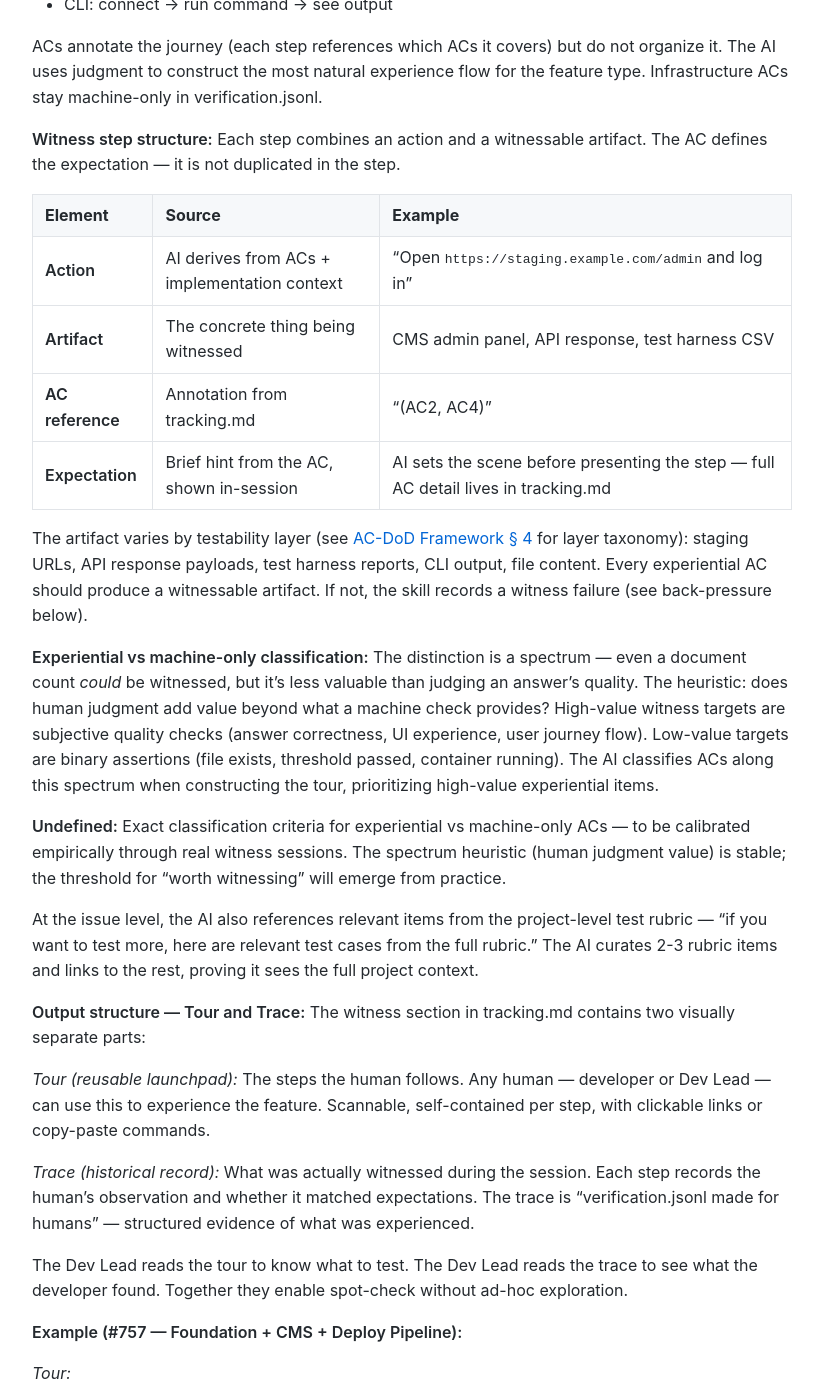
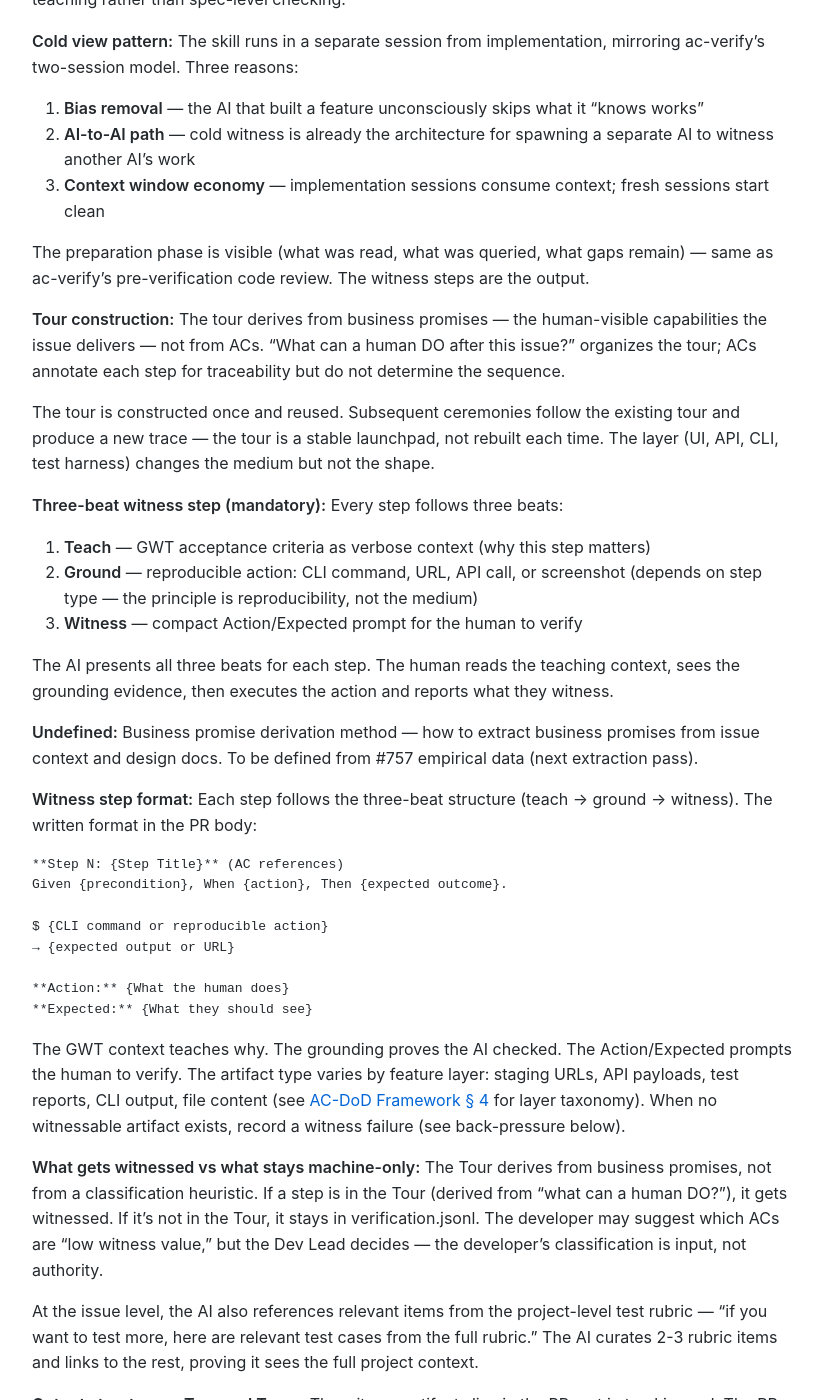
Before and after one commit to MariusWilsch/public-wilsch-ai-pages, a Jekyll site: the page built from global/dev-lead-witness-review-system.md, in a window 1280 px wide and 1400 px high, scrolled down 7332 px. Shown: the whole window, without its empty margins (228-1051 px from the left). Built offline with Jekyll 4.4.1, drawn with Linux system fonts in a browser that asks for light colours; our own code applies the rules of GitHub Pages for plain Markdown files; some of the changed text lies outside the part shown.

Commit message:
Sync from hippocampus 2026-03-01

````diff
--- a/global/dev-lead-witness-review-system.md
+++ b/global/dev-lead-witness-review-system.md
@@ -43,8 +43,8 @@ Ship with Confidence defines three quality layers. Each layer has a different ow
 |-------|-------|-------|--------|
 | **Sanity Check** | Developer | Does it run? Does it not crash? | Pass/fail in session |
 | **AC Verification** | Developer (AI) | Is the system state correct? Objective, automatable. | `verification.jsonl` — machine-readable trace |
-| **Human Witness (Deep)** | Developer | Does the experience work? AI-guided teaching session, one step at a time. | Witness section in `tracking.md` — steps, expected, witnessed |
-| **Human Witness (Spot-check)** | Dev Lead | Quick validation using developer's witness trace. | Issue comment: approval or feedback items routed back to developer |
+| **Human Witness (Deep)** | Developer | Does the experience work? AI-guided teaching session, one step at a time. | Tour in PR body, Trace as PR comments |
+| **Human Witness (Spot-check)** | Dev Lead | Quick validation using developer's witness Tour in PR. | Issue comment: findings routed back to developer |
 
 **Key distinction — Verification vs Validation:** AC verification catches *specified* failures (system state checks via automation). Human witness catches *unspecified* failures (experience quality via human judgment). These are different layers, not different depths of the same thing. See [AC-DoD Framework § 1](https://mariuswilsch.github.io/public-wilsch-ai-pages/global/ac-dod-framework) for the three-gate model.
 
@@ -54,13 +54,24 @@ The tour is structured as a natural experience flow, not per-AC tests. Each tour
 
 No design-time witness hints are needed. The ACs themselves serve as the source — the AI derives concrete steps post-implementation because URLs, paths, and credentials only stabilize after the feature is built.
 
-The AI presents steps one-by-one to the human. The human executes each step, reports what they see, and the AI records findings in the tracking.md witness section. The developer runs the witness session for deep coverage. The Dev Lead follows the same trace for spot-check (pick 2-3 steps based on judgment, verify on staging).
+The AI presents steps one-by-one to the human. The human executes each step, reports what they see, and the AI records findings as PR comments (Trace). The developer runs the witness session for deep coverage. The Dev Lead follows the same Tour in the PR for spot-check (pick 2-3 steps based on judgment, verify on staging).
 
 **The teaching test (Feynman principle):** The AI that built the feature must prove understanding by teaching the human to experience it. The witness session is not a test plan — it is a teaching demonstration. If the AI's instructions don't match what the human sees, either the implementation or the AI's understanding has gaps. This separation also future-proofs to AI-to-AI validation: swap the human executor for a second AI in a fresh context (no implementation bias).
 
 **Attention mode:** Human witness requires single-window focus. Implementation and spec work can be multi-terminal. The Dev Lead cannot review while doing other work — same constraint as spec-design review.
 
-**Spot-check methodology:** The Dev Lead follows the developer's witness trace in tracking.md. Pick 2-3 steps based on the Dev Lead's own judgment — no curated recommendations needed from the developer. Execute on staging, form judgment. The witness trace IS the prepared material — no separate artifact needed. If the trace is missing or incomplete, that itself is the signal: the developer didn't witness their work.
+**Spot-check methodology:** The Dev Lead opens the PR and follows the developer's witness Tour. Pick 2-3 steps based on the Dev Lead's own judgment — no curated recommendations needed from the developer. Execute on staging, form judgment. The Tour IS the prepared material — no separate artifact needed. If the Tour is missing or incomplete, that itself is the signal: the developer didn't witness their work.
+
+**Ceremony checks (fail-fast cascade):** Before witness begins, the Dev Lead walks through a pre-flight checklist. The /witness skill presents each check; the human decides pass or fail. A failed check is itself a finding — it may block witness or become the primary feedback item.
+
+| # | Check | Gate |
+|---|-------|------|
+| 1 | PR exists (on the code repo, open — not draft) | Hard — no PR → no witness |
+| 2 | Spec review completed (ACs in tracking.md) | Hard — no spec → no tour |
+| 3 | Witness report posted (developer ran deep witness) | Soft — absence is the finding |
+| 4 | Deployed to staging | Hard — nothing to witness |
+| 5 | Implementation conversations linked | Soft — limits teaching depth |
+| 6 | tracking.md in the code repo (co-located with implementation) | Soft — absence is the finding |
 
 **Tour examples (feature-type determines shape):**
 
@@ -167,37 +178,47 @@ Each layer adds teaching depth. tracking.md gives the spec. The project index gi
 
 The preparation phase is visible (what was read, what was queried, what gaps remain) — same as ac-verify's pre-verification code review. The witness steps are the output.
 
-**Tour construction:** The tour is always a journey — a natural sequential experience, not a per-AC checklist. The layer (UI, API, CLI, test harness) changes the medium but not the shape:
-- UI: navigate → interact → see result
-- RAG/API: open interface → input query → see response
-- CLI: connect → run command → see output
+**Tour construction:** The tour derives from business promises — the human-visible capabilities the issue delivers — not from ACs. "What can a human DO after this issue?" organizes the tour; ACs annotate each step for traceability but do not determine the sequence.
 
-ACs annotate the journey (each step references which ACs it covers) but do not organize it. The AI uses judgment to construct the most natural experience flow for the feature type. Infrastructure ACs stay machine-only in verification.jsonl.
+The tour is constructed once and reused. Subsequent ceremonies follow the existing tour and produce a new trace — the tour is a stable launchpad, not rebuilt each time. The layer (UI, API, CLI, test harness) changes the medium but not the shape.
 
-**Witness step structure:** Each step combines an action and a witnessable artifact. The AC defines the expectation — it is not duplicated in the step.
+**Three-beat witness step (mandatory):** Every step follows three beats:
+1. **Teach** — GWT acceptance criteria as verbose context (why this step matters)
+2. **Ground** — reproducible action: CLI command, URL, API call, or screenshot (depends on step type — the principle is reproducibility, not the medium)
+3. **Witness** — compact Action/Expected prompt for the human to verify
 
-| Element | Source | Example |
-|---------|--------|---------|
-| **Action** | AI derives from ACs + implementation context | "Open `https://staging.example.com/admin` and log in" |
-| **Artifact** | The concrete thing being witnessed | CMS admin panel, API response, test harness CSV |
-| **AC reference** | Annotation from tracking.md | "(AC2, AC4)" |
-| **Expectation** | Brief hint from the AC, shown in-session | AI sets the scene before presenting the step — full AC detail lives in tracking.md |
+The AI presents all three beats for each step. The human reads the teaching context, sees the grounding evidence, then executes the action and reports what they witness.
 
-The artifact varies by testability layer (see [AC-DoD Framework § 4](https://mariuswilsch.github.io/public-wilsch-ai-pages/global/ac-dod-framework) for layer taxonomy): staging URLs, API response payloads, test harness reports, CLI output, file content. Every experiential AC should produce a witnessable artifact. If not, the skill records a witness failure (see back-pressure below).
+**Undefined:** Business promise derivation method — how to extract business promises from issue context and design docs. To be defined from #757 empirical data (next extraction pass).
 
-**Experiential vs machine-only classification:** The distinction is a spectrum — even a document count *could* be witnessed, but it's less valuable than judging an answer's quality. The heuristic: does human judgment add value beyond what a machine check provides? High-value witness targets are subjective quality checks (answer correctness, UI experience, user journey flow). Low-value targets are binary assertions (file exists, threshold passed, container running). The AI classifies ACs along this spectrum when constructing the tour, prioritizing high-value experiential items.
+**Witness step format:** Each step follows the three-beat structure (teach → ground → witness). The written format in the PR body:
 
-**Undefined:** Exact classification criteria for experiential vs machine-only ACs — to be calibrated empirically through real witness sessions. The spectrum heuristic (human judgment value) is stable; the threshold for "worth witnessing" will emerge from practice.
+```
+**Step N: {Step Title}** (AC references)
+Given {precondition}, When {action}, Then {expected outcome}.
+
+$ {CLI command or reproducible action}
+→ {expected output or URL}
+
+**Action:** {What the human does}
+**Expected:** {What they should see}
+```
+
+The GWT context teaches why. The grounding proves the AI checked. The Action/Expected prompts the human to verify. The artifact type varies by feature layer: staging URLs, API payloads, test reports, CLI output, file content (see [AC-DoD Framework § 4](https://mariuswilsch.github.io/public-wilsch-ai-pages/global/ac-dod-framework) for layer taxonomy). When no witnessable artifact exists, record a witness failure (see back-pressure below).
+
+**What gets witnessed vs what stays machine-only:** The Tour derives from business promises, not from a classification heuristic. If a step is in the Tour (derived from "what can a human DO?"), it gets witnessed. If it's not in the Tour, it stays in verification.jsonl. The developer may suggest which ACs are "low witness value," but the Dev Lead decides — the developer's classification is input, not authority.
 
 At the issue level, the AI also references relevant items from the project-level test rubric — "if you want to test more, here are relevant test cases from the full rubric." The AI curates 2-3 rubric items and links to the rest, proving it sees the full project context.
 
-**Output structure — Tour and Trace:** The witness section in tracking.md contains two visually separate parts:
+**Output structure — Tour and Trace:** The witness artifacts live in the PR, not in tracking.md. The PR is the Dev Lead's natural entry point when the `review` label appears — everything needed for review is co-located there. tracking.md remains the machine layer (ac-verify reads it programmatically). The Dev Lead never needs to open tracking.md.
 
-*Tour (reusable launchpad):* The steps the human follows. Any human — developer or Dev Lead — can use this to experience the feature. Scannable, self-contained per step, with clickable links or copy-paste commands.
+*Tour (PR body):* The replayable launchpad. ACs listed up top, then three-beat steps with reproducible grounding. Any human — developer or Dev Lead — can follow the steps to experience the feature. Written once by the /witness skill, reused for subsequent ceremonies.
 
-*Trace (historical record):* What was actually witnessed during the session. Each step records the human's observation and whether it matched expectations. The trace is "verification.jsonl made for humans" — structured evidence of what was experienced.
+*Trace (PR comments):* What was actually witnessed during each ceremony. Each ceremony run produces a new PR comment recording the human's observations and whether they matched expectations. The trace is "verification.jsonl made for humans" — structured evidence of what was experienced.
 
-The Dev Lead reads the tour to know what to test. The Dev Lead reads the trace to see what the developer found. Together they enable spot-check without ad-hoc exploration.
+*Findings (issue comments):* When the Dev Lead discovers a mismatch, the finding is posted as an issue comment — not on the PR. The PR stays clean as the evidence package. The issue is the lifecycle thread where feedback routes back to the developer.
+
+The PR becomes structurally necessary: no PR → no place for the witness Tour → ceremony cannot proceed. This makes the PR a hard gate not just procedurally but architecturally.
 
 **Example (#757 — Foundation + CMS + Deploy Pipeline):**
 
@@ -242,22 +263,23 @@ Don't waste the back-pressure — suppressing the gap (skipping the step, guessi
 
 **Dev Lead integration:**
 
-| Mode | Priority | How it works |
-|------|----------|--------------|
-| **Self-directed** | Must-have | Dev Lead reads the tour section, cherry-picks 2-3 steps, tests on staging, posts feedback. No AI involvement. |
-| **AI-guided** | Should-have | Dev Lead runs `/witness --spot-check`, AI presents steps from the tour one-by-one, records Dev Lead's findings. |
+| Mode | How it works |
+|------|--------------|
+| **Self-directed** | Dev Lead opens the PR, reads the Tour (body), cherry-picks 2-3 steps, tests on staging, posts findings as issue comments. |
+| **AI-guided** | Dev Lead runs `/witness --spot-check`. AI presents steps from the Tour one-by-one. Dev Lead executes each step and reports. AI records the Trace as PR comments. |
 
-The trace is the primary launchpad for the Dev Lead. If the tour is well-constructed, the Dev Lead can spot-check without the AI guiding them — reading the tour and testing on their own is the baseline.
+The PR is the Dev Lead's entry point. Open the PR → read the Tour → spot-check → post findings on the issue. No navigation to tracking.md required.
+
+**Authority model (mandatory):** The AI presents ONE step at a time. The human decides: pass, fail, skip, or investigate further. The AI NEVER auto-advances to the next step without the human's explicit signal. Batching steps or presenting findings as a summary destroys the collaborative witness experience — the Dev Lead needs to form judgment AT each step, not after reading a report.
 
 **Dependencies:**
 
 | Dependency | Classification | Without it |
 |-----------|----------------|------------|
+| **PR** | Hard gate | No PR → no place for Tour/Trace → ceremony cannot proceed |
 | **tracking.md with ACs** | Hard gate | Cannot construct tour — nothing to derive steps from |
 | **Project index** | Essential | Tour is spec-level only — no project understanding, no Feynman depth |
 | **Conversation index (#986)** | Being built | Cannot query implementation sessions for deep context — tour is project-aware but shallow on implementation specifics |
-
-**Undefined:** Exact tour and trace format — to be calibrated empirically through first real `/witness` runs. The principle (Tour as reusable launchpad + Trace as historical record) is stable; the visual format will emerge from practice.
 
 **Undefined:** Project-level regression witness — how `/witness` connects to Ship with Confidence smoke testing at the project level (vs issue-level witness defined here). Routed to Ship with Confidence methodology.
 
@@ -268,10 +290,13 @@ The trace is the primary launchpad for the Dev Lead. If the tour is well-constru
 ## Source
 
 - **Post-mortem:** [#789 IITR DS-Kit Navigation](https://github.com/DaveX2001/deliverable-tracking/issues/789) — first multi-operator delivery, 3-4 hour witness pain
-- **Observations:** [#605 Dev Lead Position Epic](https://github.com/DaveX2001/claude-code-improvements/issues/605) — 17 observations clustered into this system
+- **Observations:** [#605 Dev Lead Position Epic](https://github.com/DaveX2001/claude-code-improvements/issues/605) — 20+ observations clustered into this system
 - **Position Agreements:** [Dev Lead PA](https://mariuswilsch.github.io/public-wilsch-ai-pages/global/dev-lead-position-agreement-wilsch-ai-services) | [Developer PA](https://mariuswilsch.github.io/public-wilsch-ai-pages/global/developer-position-agreement-wilsch-ai-services)
 - **Methodology:** [Ship with Confidence](https://mariuswilsch.github.io/public-wilsch-ai-pages/global/ship-with-confidence)
 - **Session (initial):** /Users/verdant/.claude/projects/-Users-verdant-Documents-projects-00-WILSCH-AI-INTERNAL--soloforce/344de871-d0b0-47b8-a44c-a01f726b24fc.jsonl
 - **Session (Feynman Test extraction):** /Users/verdant/.claude/projects/-Users-verdant-Documents-projects-00-WILSCH-AI-INTERNAL--soloforce/4b8d4a93-6ccb-4b4f-ac6a-4b8500619905.jsonl
 - **Session (Ceremony + witness tour extraction):** /Users/verdant/.claude/projects/-Users-verdant-Documents-projects-00-WILSCH-AI-INTERNAL--soloforce/83d4d2fe-f380-41ee-90e1-82ad154feca5.jsonl
 - **Session (Witness skill operational design):** /Users/verdant/.claude/projects/-Users-verdant-Documents-projects-00-WILSCH-AI-INTERNAL--soloforce/7ea9fbcf-1f68-43f0-9d84-f843ea2a1175.jsonl
+- **Session (Empirical #849 ceremony — first witness test):** /Users/verdant/.claude/projects/-Users-verdant-Documents-projects-billable-klimafolgenschutz-website/92fcc982-ab32-406a-b2ed-1c09e085c821.jsonl
+- **Session (Empirical #757 ceremony — second witness test):** /Users/verdant/.claude/projects/-Users-verdant-Documents-projects-billable-klimafolgenschutz-website/9428d73a-196f-453e-8d23-73e905325d03.jsonl
+- **Session (Part 6 redesign from empirical data — pass 1):** /Users/verdant/.claude/projects/-Users-verdant-Documents-projects-00-WILSCH-AI-INTERNAL--soloforce/e9b37733-feca-4a2b-9d62-4a61f74f5962.jsonl
````
